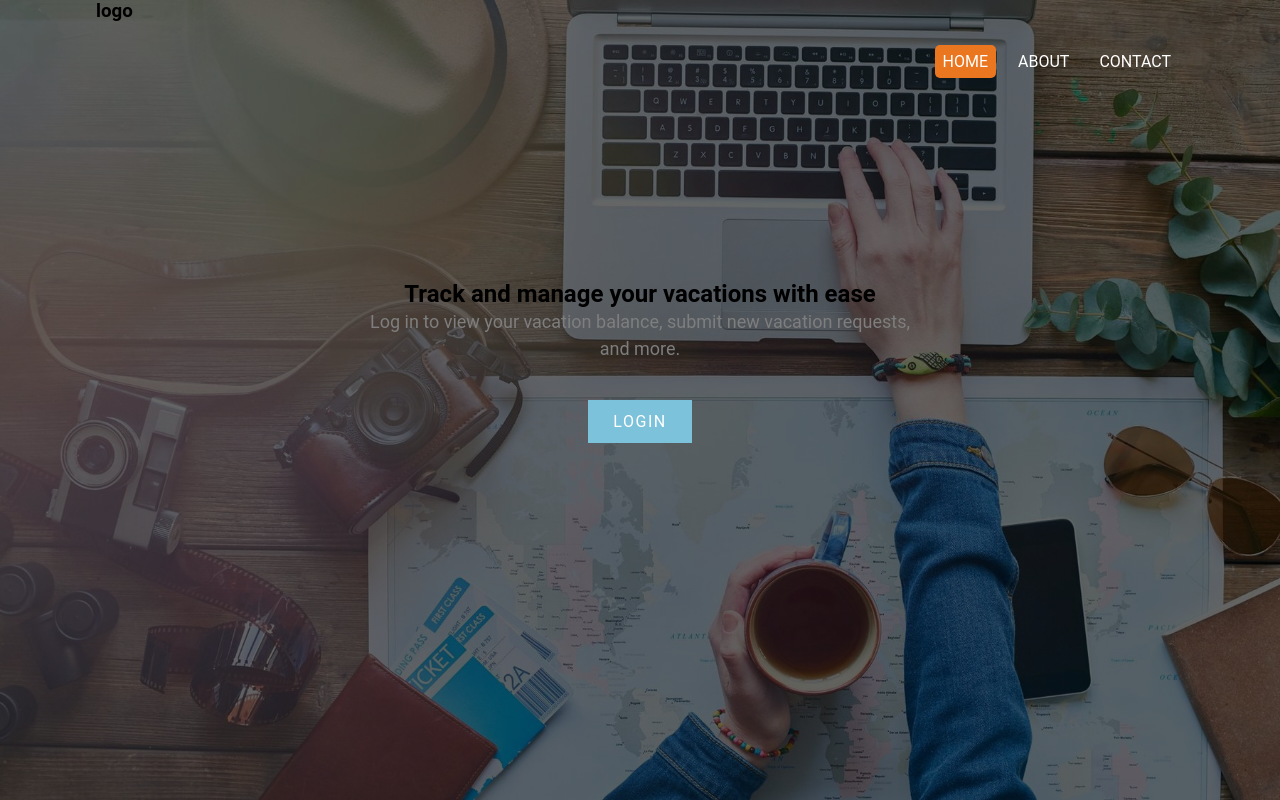
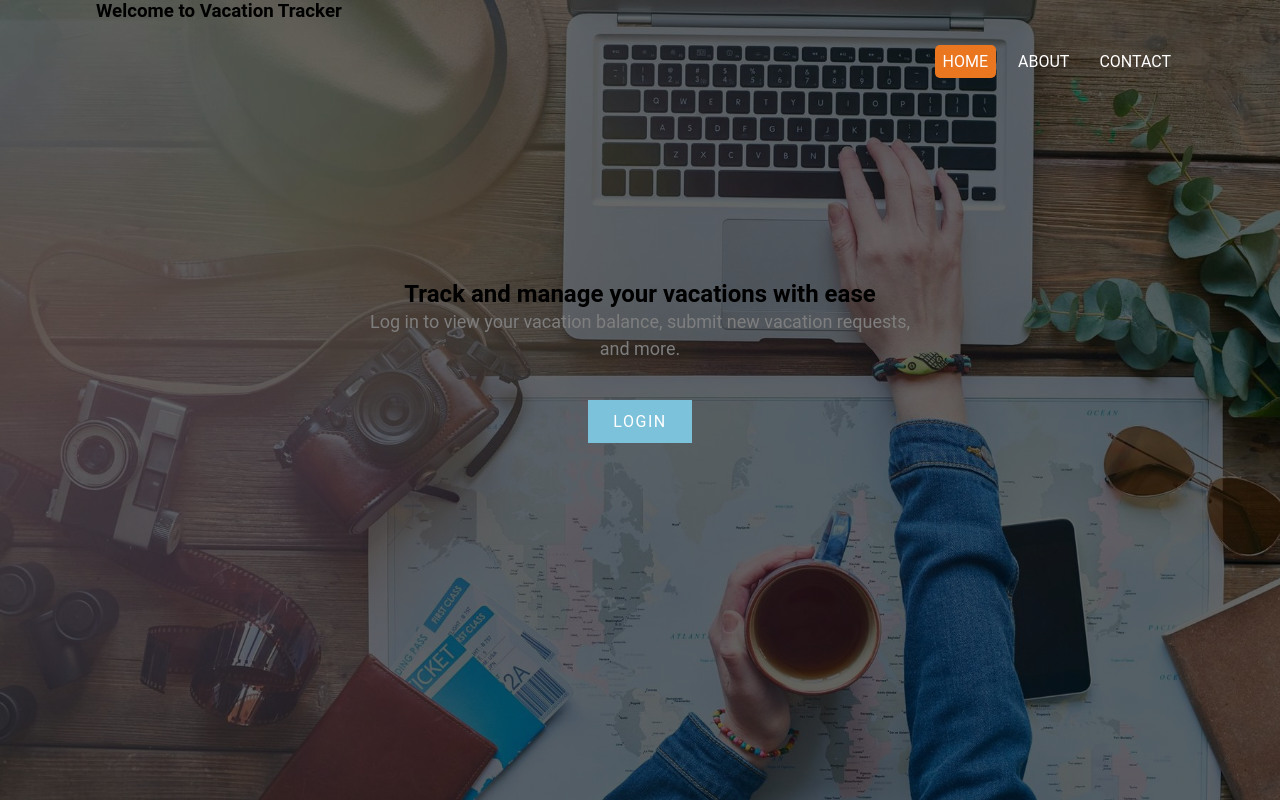
Before and after one commit to nabeeltahirdeveloper/vacation_tracker, a Flask app: page /home in a window 1280 px wide. Run offline with Flask 3, Linux system fonts and the light colour scheme.

Commit message:
edit homehtml to have a welcome msg

```diff
--- a/web/templates/home.html
+++ b/web/templates/home.html
@@ -14,7 +14,7 @@
   <section>
     <div class="container">
       <nav>
-        <h1>logo</h1>
+        <h1>Welcome to Vacation Tracker</h1>
 
         <ul>
           <li><a href="" class="active">Home</a></li>
```
